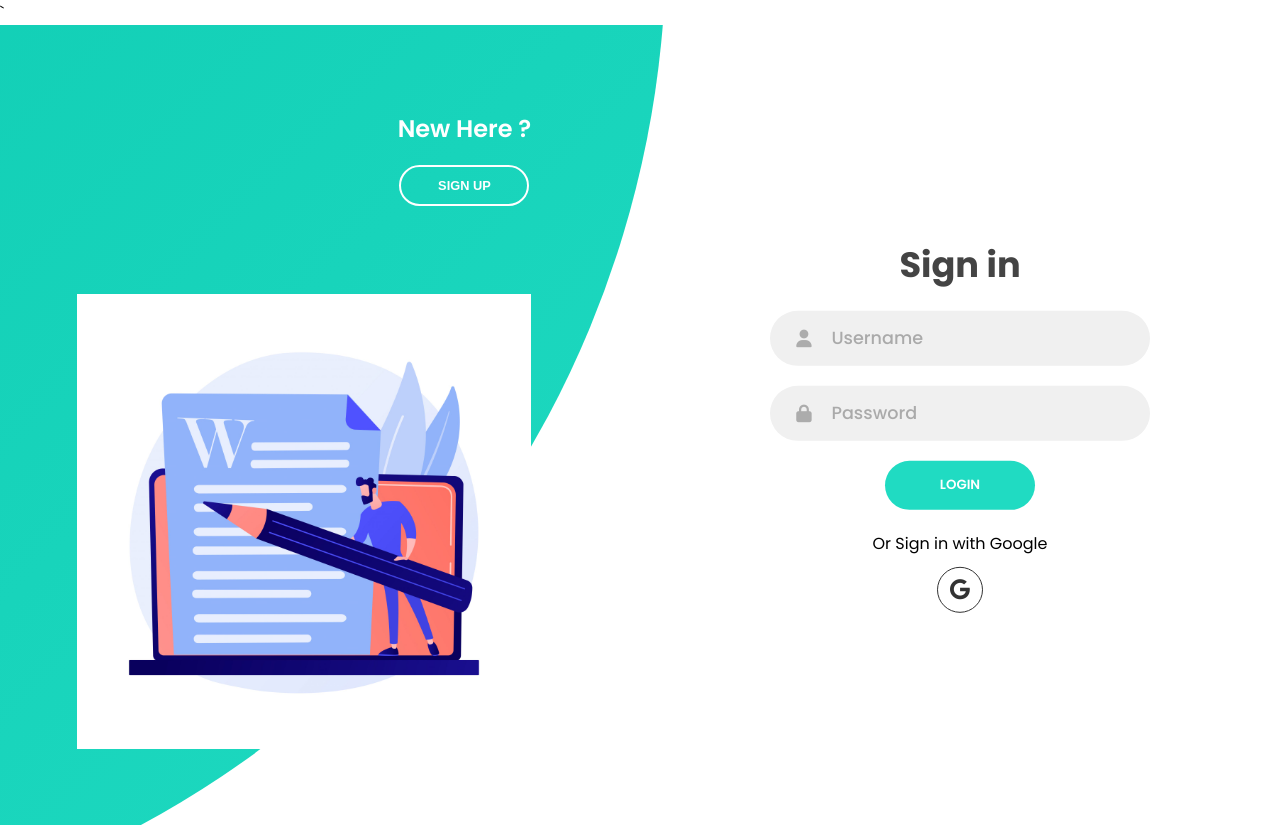
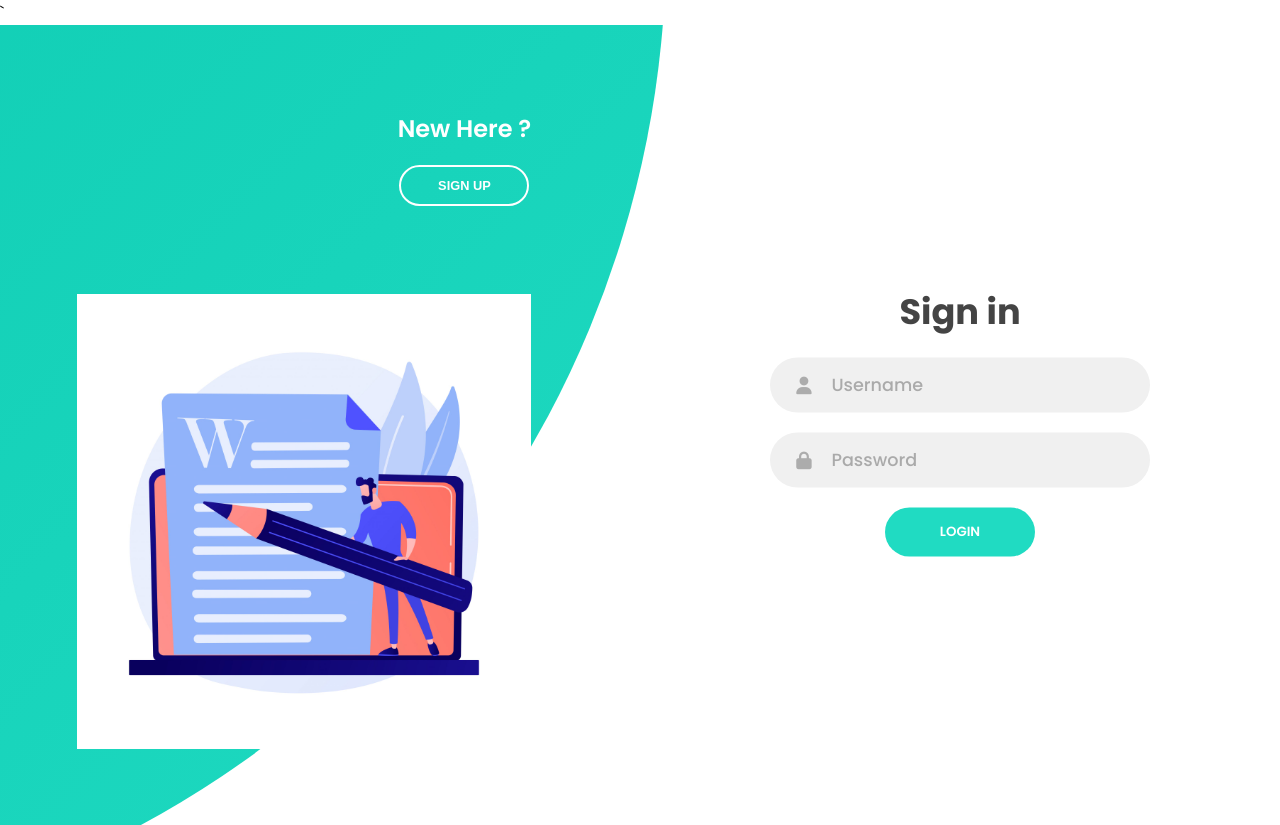
Before and after one commit to horizon-afk/summer, a Flask app: template templates/log.html in a window 1280 px wide. Run offline with Flask 3, Linux system fonts and the light colour scheme; the template is opened without the code that fills it, so the values that code supplies are empty; some libraries are stand-ins or nearby versions.

Commit message:
Removed Google sign in option

```diff
--- a/templates/log.html
+++ b/templates/log.html
@@ -26,12 +26,8 @@
        <input type="password" placeholder="Password" />
       </div>
       <input class="btn solid" type="submit" value="Login" />
-      <p class="social-text">Or Sign in with Google</p>
-      <div class="social-media">
-       <a href="#" class="social-icon">
-        <i class="fab fa-google"></i>
-       </a>
-      </div>
+
+
      </form>
      <form action="#" class="sign-up-form">
       <h2 class="title">Sign up</h2>
@@ -48,12 +44,8 @@
        <input type="password" placeholder="Password" />
       </div>
       <input type="submit" class="btn" value="Sign up" />
-      <p class="social-text">Or Sign up with Google</p>
-      <div class="social-media">
-       <a href="#" class="social-icon">
-        <i class="fab fa-google"></i>
-       </a>
-      </div>
+
+
      </form>
     </div>
    </div>
```
